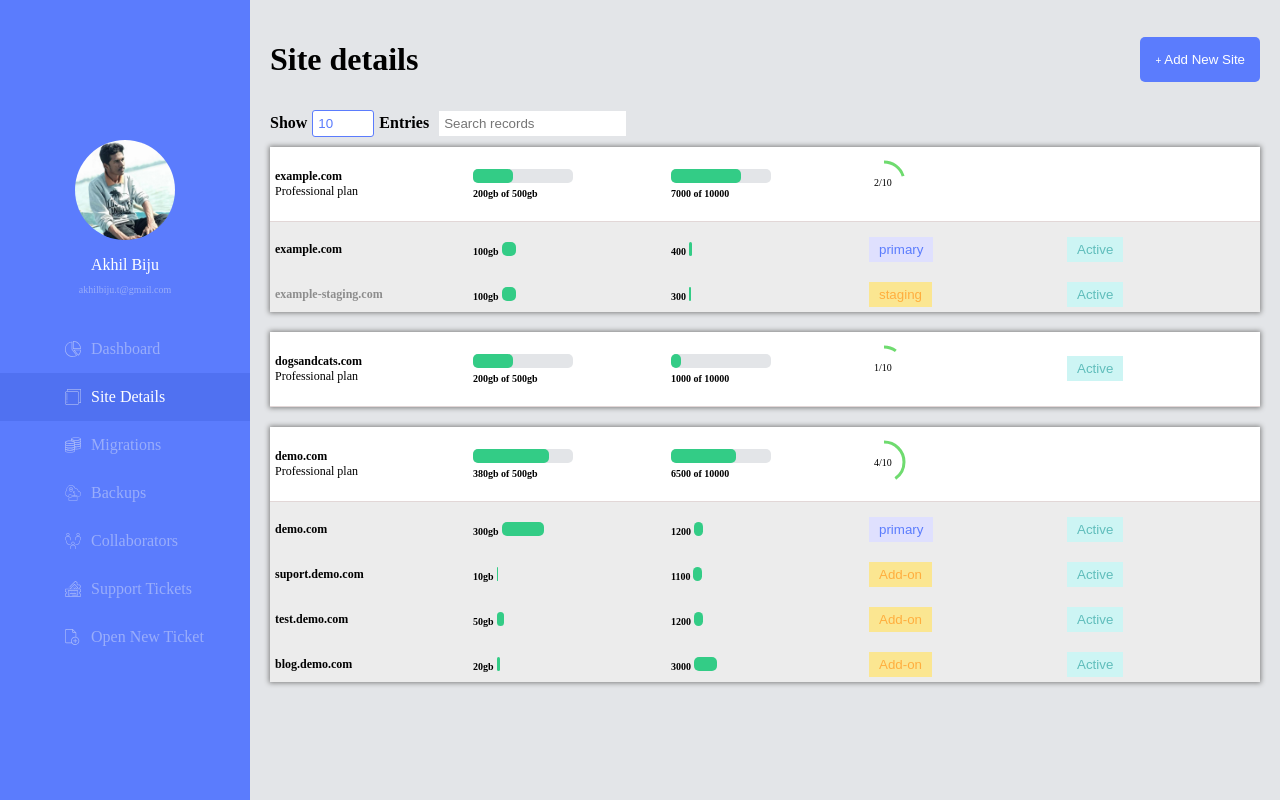
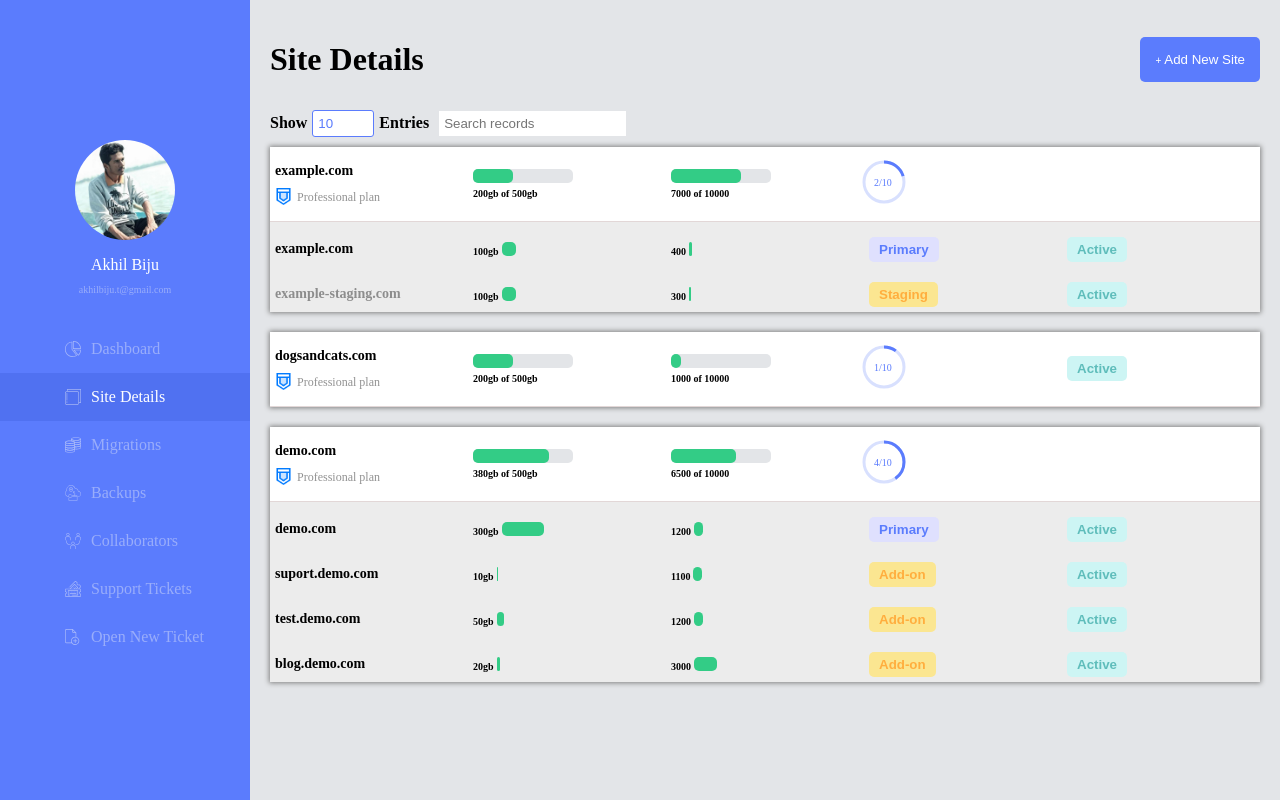
Before and after one commit to akhilbiju/hosting-dashboard, an Angular app: page /details in a window 1280 px wide. Built offline with nearby package versions, Linux system fonts and the light colour scheme.

Commit message:
Styling change

```diff
--- a/src/app/feature/site-details/site-details.component.html
+++ b/src/app/feature/site-details/site-details.component.html
@@ -1,5 +1,5 @@
 <div class="header">
-  <h1>Site details</h1>
+  <h1>Site Details</h1>
   <app-add-site (addEvent)="addEvent()"></app-add-site>
 </div>
 <div class="controls">
--- a/src/app/shared/components/card/card.component.css
+++ b/src/app/shared/components/card/card.component.css
@@ -31,7 +31,20 @@
 
 .plan-name {
   font-weight: bold;
+  font-size: 14px;
 }
+
+.plan-label {
+  margin-top: 5px;
+  color: #929292;
+}
+
+.plan-badge {
+  height: 17px;
+  margin-right: 5px;
+  transform: translateY(4px);
+}
+
 .other {
   color: #ffae3e;
   background: #fbe691;
@@ -39,6 +52,8 @@
   border: none;
   cursor: pointer;
   pointer-events: none;
+  font-weight: bold;
+  border-radius: 5px;
 }
 .active {
   padding: 5px 10px;
@@ -48,6 +63,8 @@
   cursor: pointer;
   outline: none;
   pointer-events: none;
+  font-weight: bold;
+  border-radius: 5px;
 }
 .primary {
   padding: 5px 10px;
@@ -58,7 +75,9 @@
   outline: none;
   pointer-events: none;
 }
-
+.domain {
+  align-items: center;
+}
 .storage,
 .visitor,
 .status {
--- a/src/app/shared/components/card/card.component.html
+++ b/src/app/shared/components/card/card.component.html
@@ -1,7 +1,9 @@
 <div class="grid-container">
   <div class="plan grid-item">
     <div class="plan-name">{{ siteData.domain }}</div>
-    <div class="plan-label">Professional plan</div>
+    <div class="plan-label">
+      <img class="plan-badge" src="assets/images/medal.png" />Professional plan
+    </div>
   </div>
   <div class="storage grid-item">
     <app-progress-bar
@@ -27,7 +29,7 @@
       class="other"
       [ngClass]="{ active: siteData.status === 'active' }"
     >
-      {{ siteData.status === "active" ? "Active" : siteData.status }}
+      {{ siteData.status | titlecase }}
     </button>
   </div>
   <ng-container *ngFor="let subdomain of siteData.subDomain">
@@ -59,7 +61,7 @@
         class="other"
         [ngClass]="{ primary: subdomain.domainTag === 'primary' }"
       >
-        {{ subdomain.domainTag }}
+        {{ subdomain.domainTag | titlecase }}
       </button>
     </div>
     <div class="status grid-item">
--- a/src/app/shared/components/donut-chart/donut-chart.component.css
+++ b/src/app/shared/components/donut-chart/donut-chart.component.css
@@ -20,3 +20,7 @@ svg {
   stroke-dasharray: 126;
   stroke-dashoffset: 0;
 }
+
+.item p {
+  color: #5b7cfd;
+}
--- a/src/app/shared/components/donut-chart/donut-chart.component.html
+++ b/src/app/shared/components/donut-chart/donut-chart.component.html
@@ -2,7 +2,17 @@
   <p>{{ consumed }}/{{ total }}</p>
   <svg width="60" height="60" xmlns="http://www.w3.org/2000/svg">
     <g>
-      <title>Layer 1</title>
+      <circle
+        id="circle"
+        [style.stroke-dashoffset]="0"
+        class="circle_animation"
+        r="20"
+        cy="30"
+        cx="30"
+        stroke-width="3"
+        stroke="#D8E0FE"
+        fill="none"
+      />
       <circle
         id="circle"
         [style.stroke-dashoffset]="drawValue"
@@ -11,7 +21,7 @@
         cy="30"
         cx="30"
         stroke-width="3"
-        stroke="#6fdb6f"
+        stroke="#5b7cfd"
         fill="none"
       />
     </g>
```
Also changed, not shown: src/assets/images/medal.png (added).
